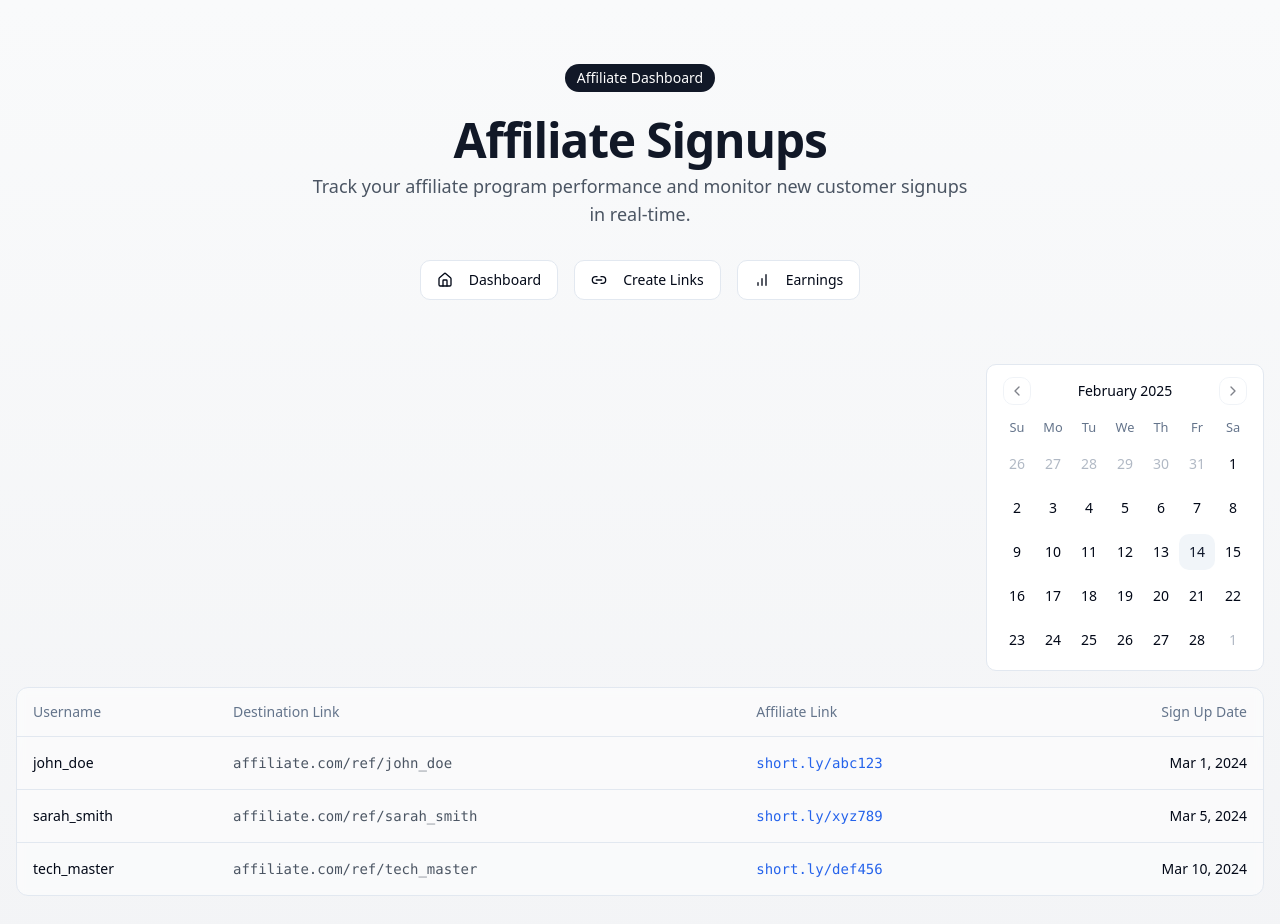
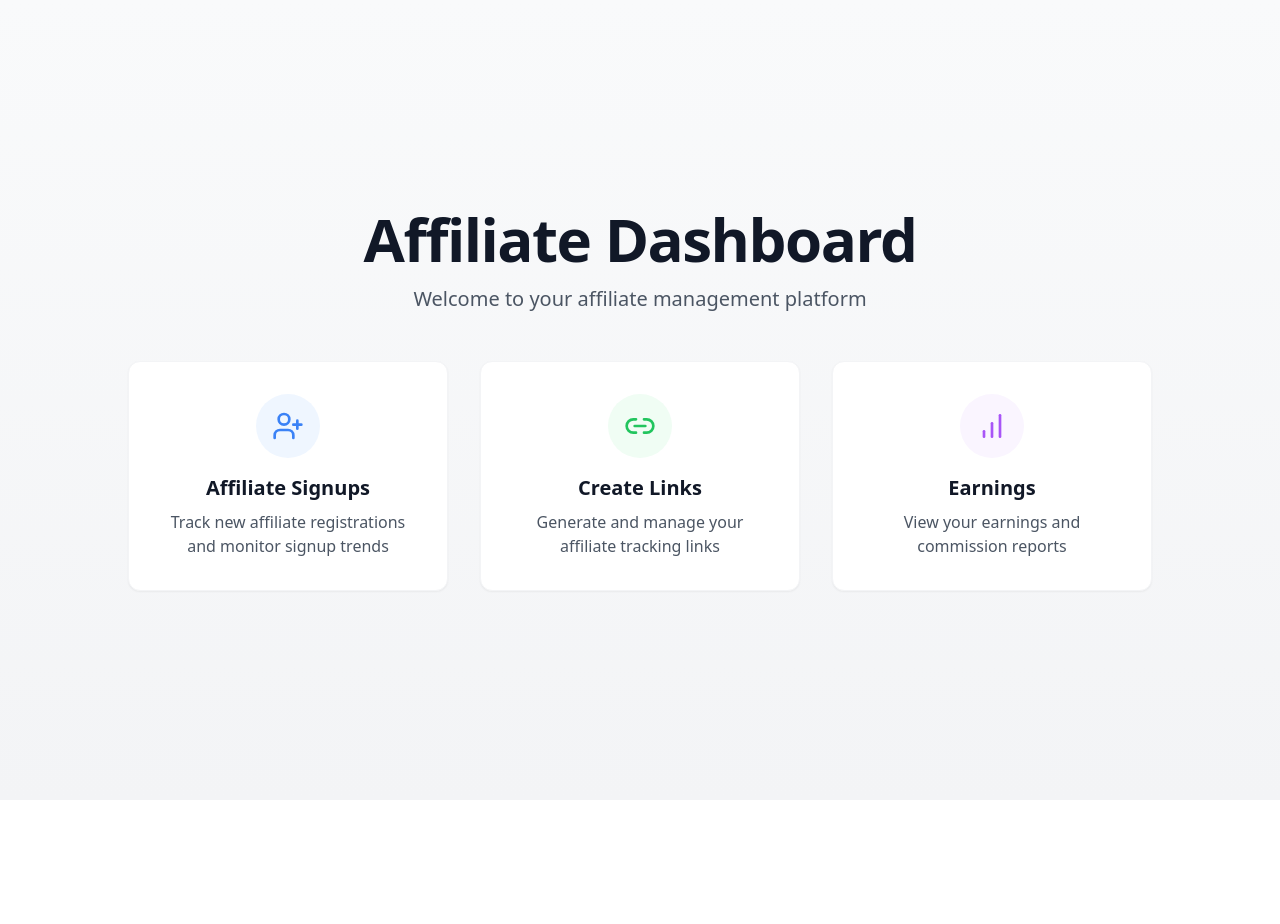
Before and after one commit to seniorcorel/affiliate-signup-tracker, a React (Vite) app: page / in a window 1280 px wide. Shown: the top 924 px of the page. After the commit the page ends 800 px from the top, so only its background shows below. Built offline with nearby package versions, Linux system fonts and the light colour scheme.

Commit message:
Add new root view
Adds a new root view providing direct access to the three existing views.  The current root view ("Affiliate Signups") will be moved to a different route.

```diff
--- a/src/App.tsx
+++ b/src/App.tsx
@@ -7,6 +7,7 @@ import { BrowserRouter, Routes, Route } from "react-router-dom";
 import Index from "./pages/Index";
 import CreateLinks from "./pages/CreateLinks";
 import AffiliateEarnings from "./pages/AffiliateEarnings";
+import AffiliateSignups from "./pages/AffiliateSignups";
 import NotFound from "./pages/NotFound";
 
 const queryClient = new QueryClient();
@@ -19,6 +20,7 @@ const App = () => (
       <BrowserRouter>
         <Routes>
           <Route path="/" element={<Index />} />
+          <Route path="/affiliate-signups" element={<AffiliateSignups />} />
           <Route path="/create-links" element={<CreateLinks />} />
           <Route path="/affiliate-earnings" element={<AffiliateEarnings />} />
           {/* ADD ALL CUSTOM ROUTES ABOVE THE CATCH-ALL "*" ROUTE */}
--- /dev/null
+++ b/src/pages/AffiliateSignups.tsx
@@ -0,0 +1,77 @@
+
+import { AffiliateTable } from "@/components/AffiliateTable";
+import { Link } from "react-router-dom";
+import { Button } from "@/components/ui/button";
+import { Home, Link2, BarChart } from "lucide-react";
+
+// Sample data - in a real app, this would come from an API
+const sampleAffiliates = [
+  {
+    id: 1,
+    username: "john_doe",
+    link: "affiliate.com/ref/john_doe",
+    shortUrl: "short.ly/abc123",
+    signupDate: new Date("2024-03-01"),
+  },
+  {
+    id: 2,
+    username: "sarah_smith",
+    link: "affiliate.com/ref/sarah_smith",
+    shortUrl: "short.ly/xyz789",
+    signupDate: new Date("2024-03-05"),
+  },
+  {
+    id: 3,
+    username: "tech_master",
+    link: "affiliate.com/ref/tech_master",
+    shortUrl: "short.ly/def456",
+    signupDate: new Date("2024-03-10"),
+  },
+];
+
+const AffiliateSignups = () => {
+  return (
+    <div className="min-h-screen bg-gradient-to-b from-gray-50 to-gray-100">
+      <div className="container mx-auto px-4 py-16">
+        <div className="space-y-2 text-center animate-fade-up">
+          <div className="inline-block rounded-full bg-gray-900 px-3 py-1 text-sm text-white mb-4">
+            Affiliate Dashboard
+          </div>
+          <h1 className="text-4xl font-bold tracking-tight text-gray-900 sm:text-5xl">
+            Affiliate Signups
+          </h1>
+          <p className="text-lg text-gray-600 max-w-2xl mx-auto">
+            Track your affiliate program performance and monitor new customer signups in real-time.
+          </p>
+        </div>
+
+        <div className="mt-8 flex justify-center gap-4 animate-fade-up">
+          <Button asChild variant="outline" className="group">
+            <Link to="/">
+              <Home className="mr-2 h-5 w-5 group-hover:text-blue-500" />
+              Dashboard
+            </Link>
+          </Button>
+          <Button asChild variant="outline" className="group">
+            <Link to="/create-links">
+              <Link2 className="mr-2 h-5 w-5 group-hover:text-blue-500" />
+              Create Links
+            </Link>
+          </Button>
+          <Button asChild variant="outline" className="group">
+            <Link to="/affiliate-earnings">
+              <BarChart className="mr-2 h-5 w-5 group-hover:text-blue-500" />
+              Earnings
+            </Link>
+          </Button>
+        </div>
+
+        <div className="mt-16">
+          <AffiliateTable affiliates={sampleAffiliates} />
+        </div>
+      </div>
+    </div>
+  );
+};
+
+export default AffiliateSignups;
--- a/src/pages/Index.tsx
+++ b/src/pages/Index.tsx
@@ -1,73 +1,59 @@
 
-import { AffiliateTable } from "@/components/AffiliateTable";
 import { Link } from "react-router-dom";
-import { Button } from "@/components/ui/button";
-import { Home, Link2, BarChart } from "lucide-react";
-
-// Sample data - in a real app, this would come from an API
-const sampleAffiliates = [
-  {
-    id: 1,
-    username: "john_doe",
-    link: "affiliate.com/ref/john_doe",
-    shortUrl: "short.ly/abc123",
-    signupDate: new Date("2024-03-01"),
-  },
-  {
-    id: 2,
-    username: "sarah_smith",
-    link: "affiliate.com/ref/sarah_smith",
-    shortUrl: "short.ly/xyz789",
-    signupDate: new Date("2024-03-05"),
-  },
-  {
-    id: 3,
-    username: "tech_master",
-    link: "affiliate.com/ref/tech_master",
-    shortUrl: "short.ly/def456",
-    signupDate: new Date("2024-03-10"),
-  },
-];
+import { UserPlus, Link2, BarChart } from "lucide-react";
 
 const Index = () => {
   return (
-    <div className="min-h-screen bg-gradient-to-b from-gray-50 to-gray-100">
-      <div className="container mx-auto px-4 py-16">
-        <div className="space-y-2 text-center animate-fade-up">
-          <div className="inline-block rounded-full bg-gray-900 px-3 py-1 text-sm text-white mb-4">
+    <div className="min-h-screen bg-gradient-to-b from-gray-50 to-gray-100 flex items-center justify-center">
+      <div className="container mx-auto px-4">
+        <div className="text-center mb-12 animate-fade-down">
+          <h1 className="text-4xl font-bold tracking-tight text-gray-900 sm:text-6xl mb-4">
             Affiliate Dashboard
-          </div>
-          <h1 className="text-4xl font-bold tracking-tight text-gray-900 sm:text-5xl">
-            Affiliate Signups
           </h1>
-          <p className="text-lg text-gray-600 max-w-2xl mx-auto">
-            Track your affiliate program performance and monitor new customer signups in real-time.
+          <p className="text-xl text-gray-600">
+            Welcome to your affiliate management platform
           </p>
         </div>
 
-        <div className="mt-8 flex justify-center gap-4 animate-fade-up">
-          <Button asChild variant="outline" className="group">
-            <Link to="/">
-              <Home className="mr-2 h-5 w-5 group-hover:text-blue-500" />
-              Dashboard
-            </Link>
-          </Button>
-          <Button asChild variant="outline" className="group">
-            <Link to="/create-links">
-              <Link2 className="mr-2 h-5 w-5 group-hover:text-blue-500" />
-              Create Links
-            </Link>
-          </Button>
-          <Button asChild variant="outline" className="group">
-            <Link to="/affiliate-earnings">
-              <BarChart className="mr-2 h-5 w-5 group-hover:text-blue-500" />
-              Earnings
-            </Link>
-          </Button>
-        </div>
+        <div className="grid grid-cols-1 md:grid-cols-3 gap-8 max-w-5xl mx-auto animate-fade-up">
+          <Link
+            to="/affiliate-signups"
+            className="group p-8 bg-white rounded-xl shadow-sm hover:shadow-md transition-all duration-200 border border-gray-100"
+          >
+            <div className="flex flex-col items-center text-center">
+              <div className="h-16 w-16 bg-blue-50 rounded-full flex items-center justify-center group-hover:bg-blue-100 transition-colors mb-4">
+                <UserPlus className="h-8 w-8 text-blue-500" />
+              </div>
+              <h2 className="text-xl font-semibold text-gray-900 mb-2">Affiliate Signups</h2>
+              <p className="text-gray-600">Track new affiliate registrations and monitor signup trends</p>
+            </div>
+          </Link>
 
-        <div className="mt-16">
-          <AffiliateTable affiliates={sampleAffiliates} />
+          <Link
+            to="/create-links"
+            className="group p-8 bg-white rounded-xl shadow-sm hover:shadow-md transition-all duration-200 border border-gray-100"
+          >
+            <div className="flex flex-col items-center text-center">
+              <div className="h-16 w-16 bg-green-50 rounded-full flex items-center justify-center group-hover:bg-green-100 transition-colors mb-4">
+                <Link2 className="h-8 w-8 text-green-500" />
+              </div>
+              <h2 className="text-xl font-semibold text-gray-900 mb-2">Create Links</h2>
+              <p className="text-gray-600">Generate and manage your affiliate tracking links</p>
+            </div>
+          </Link>
+
+          <Link
+            to="/affiliate-earnings"
+            className="group p-8 bg-white rounded-xl shadow-sm hover:shadow-md transition-all duration-200 border border-gray-100"
+          >
+            <div className="flex flex-col items-center text-center">
+              <div className="h-16 w-16 bg-purple-50 rounded-full flex items-center justify-center group-hover:bg-purple-100 transition-colors mb-4">
+                <BarChart className="h-8 w-8 text-purple-500" />
+              </div>
+              <h2 className="text-xl font-semibold text-gray-900 mb-2">Earnings</h2>
+              <p className="text-gray-600">View your earnings and commission reports</p>
+            </div>
+          </Link>
         </div>
       </div>
     </div>
```
